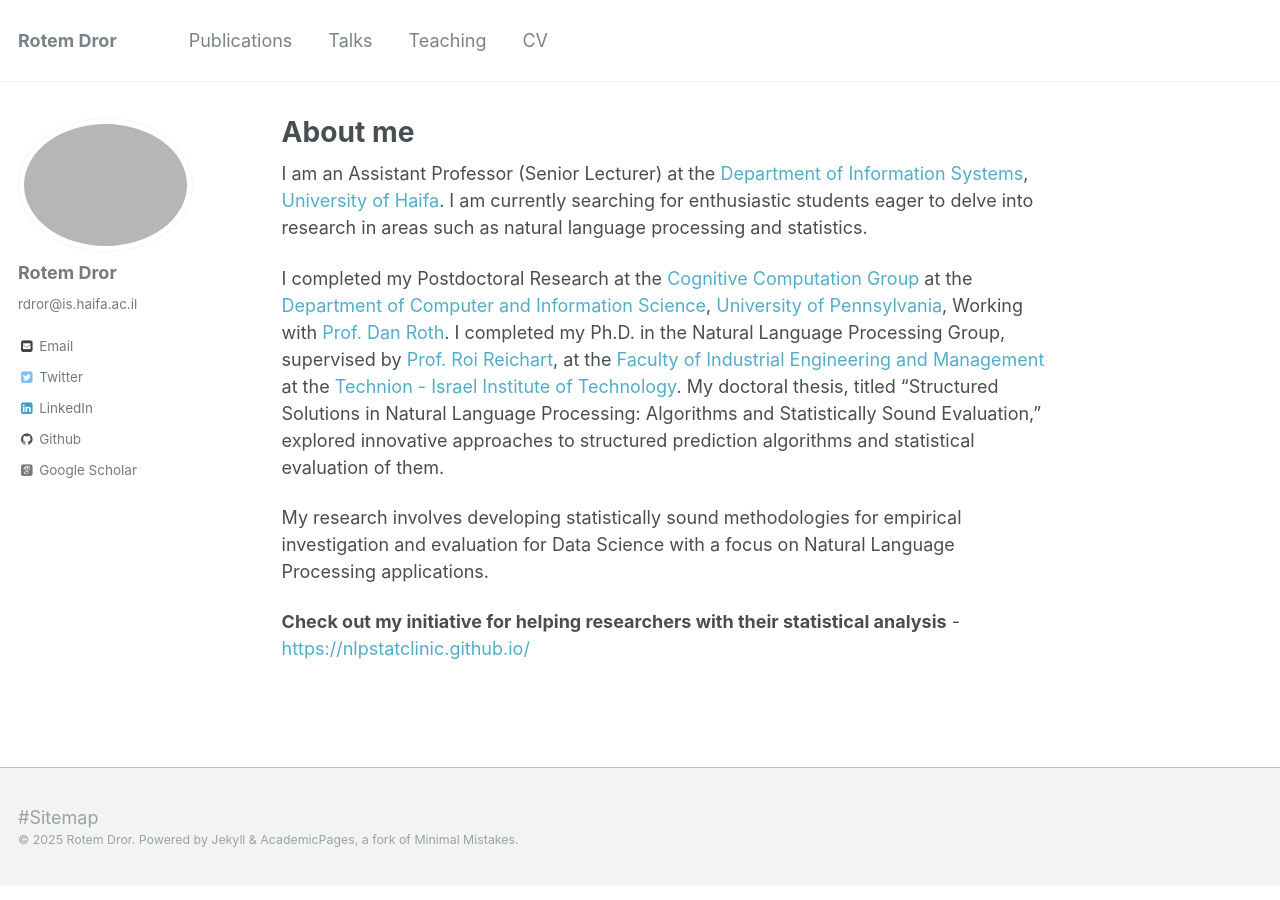
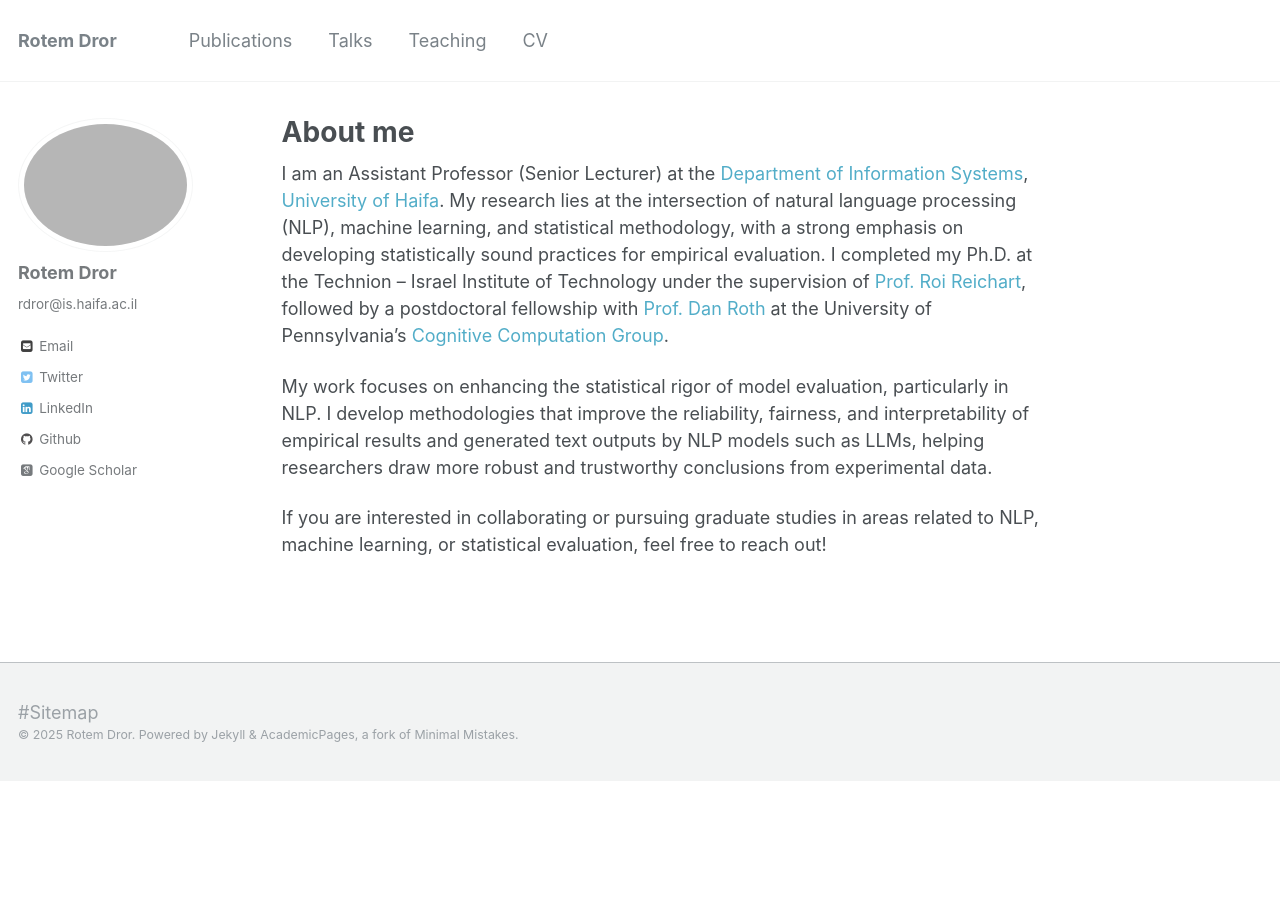
Before and after one commit to rtmdrr/rtmdrr.github.io, a Jekyll site: the page built from _pages/about.md, in a window 1280 px wide. Built offline with Jekyll 4.4.1, drawn with Linux system fonts in a browser that asks for light colours; some web fonts are replaced.

Commit message:
Update about.md

```diff
--- a/_pages/about.md
+++ b/_pages/about.md
@@ -7,13 +7,15 @@ redirect_from:
   - /about/
   - /about.html
 ---
-I am an Assistant Professor (Senior Lecturer) at the <a href =  "https://is-web.hevra.haifa.ac.il/index.php/en/">Department of Information Systems</a>, <a href = "https://www.haifa.ac.il/?lang=en">University of Haifa</a>. I am currently searching for enthusiastic students eager to delve into research in areas such as natural language processing and statistics.
+I am an Assistant Professor (Senior Lecturer) at the <a href =  "https://is-web.hevra.haifa.ac.il/index.php/en/">Department of Information Systems</a>, <a href = "https://www.haifa.ac.il/?lang=en">University of Haifa</a>. My research lies at the intersection of natural language processing (NLP), machine learning, and statistical methodology, with a strong emphasis on developing statistically sound practices for empirical evaluation.
+I completed my Ph.D. at the Technion – Israel Institute of Technology under the supervision of <a href = "https://ie.technion.ac.il/~roiri/">Prof. Roi Reichart</a>, followed by a postdoctoral fellowship with <a href = "https://www.cis.upenn.edu/~danroth/">Prof. Dan Roth</a> at the University of Pennsylvania's <a href = "https://cogcomp.seas.upenn.edu/">Cognitive Computation Group</a>.
 
+My work focuses on enhancing the statistical rigor of model evaluation, particularly in NLP. I develop methodologies that improve the reliability, fairness, and interpretability of empirical results and generated text outputs by NLP models such as LLMs, helping researchers draw more robust and trustworthy conclusions from experimental data.
+
+If you are interested in collaborating or pursuing graduate studies in areas related to NLP, machine learning, or statistical evaluation, feel free to reach out!
+
+<!--- I am an Assistant Professor (Senior Lecturer) at the <a href =  "https://is-web.hevra.haifa.ac.il/index.php/en/">Department of Information Systems</a>, <a href = "https://www.haifa.ac.il/?lang=en">University of Haifa</a>. I am currently searching for enthusiastic students eager to delve into research in areas such as natural language processing and statistics.
 I completed my Postdoctoral Research at the <a href = "https://cogcomp.seas.upenn.edu/">Cognitive Computation Group</a> at the <a href = "https://www.cis.upenn.edu/">Department of Computer and Information Science</a>, <a href = "https://home.www.upenn.edu/">University of Pennsylvania</a>, Working with <a href = "https://www.cis.upenn.edu/~danroth/">Prof. Dan Roth</a>.
-I completed my Ph.D. in the Natural Language Processing Group, supervised by <a href = "https://ie.technion.ac.il/~roiri/">Prof. Roi Reichart</a>, at the <a href = "http://ie.technion.ac.il">Faculty of Industrial Engineering and Management</a> at the <a href = "http://www.technion.ac.il">Technion - Israel Institute of Technology</a>. My doctoral thesis, titled "Structured Solutions in Natural Language Processing: Algorithms and Statistically Sound Evaluation," explored innovative approaches to structured prediction algorithms and statistical evaluation of them.
+I completed my Ph.D. in the Natural Language Processing Group, supervised by <a href = "https://ie.technion.ac.il/~roiri/">Prof. Roi Reichart</a>, at the <a href = "http://ie.technion.ac.il">Faculty of Industrial Engineering and Management</a> at the <a href = "http://www.technion.ac.il">Technion - Israel Institute of Technology</a>. My doctoral thesis, titled "Structured Solutions in Natural Language Processing: Algorithms and Statistically Sound Evaluation," explored innovative approaches to structured prediction algorithms and statistical evaluation of them.--->
 
-<!--- My research involves building and investigating algorithms for structured prediction, with a focus on algorithms for NLP applications. I am interested in NLP, machine learning, statistics, probability, operation research, and optimization.--->
-
-My research involves developing statistically sound methodologies for empirical investigation and evaluation for Data Science with a focus on Natural Language Processing applications. <!--- My research vision appears <a href= >here</a>. --->
-
-<strong>Check out my initiative for helping researchers with their statistical analysis</strong> - <a href = "https://nlpstatclinic.github.io/">https://nlpstatclinic.github.io/
+<!---<strong>Check out my initiative for helping researchers with their statistical analysis</strong> - <a href = "https://nlpstatclinic.github.io/">https://nlpstatclinic.github.io/--->
```
